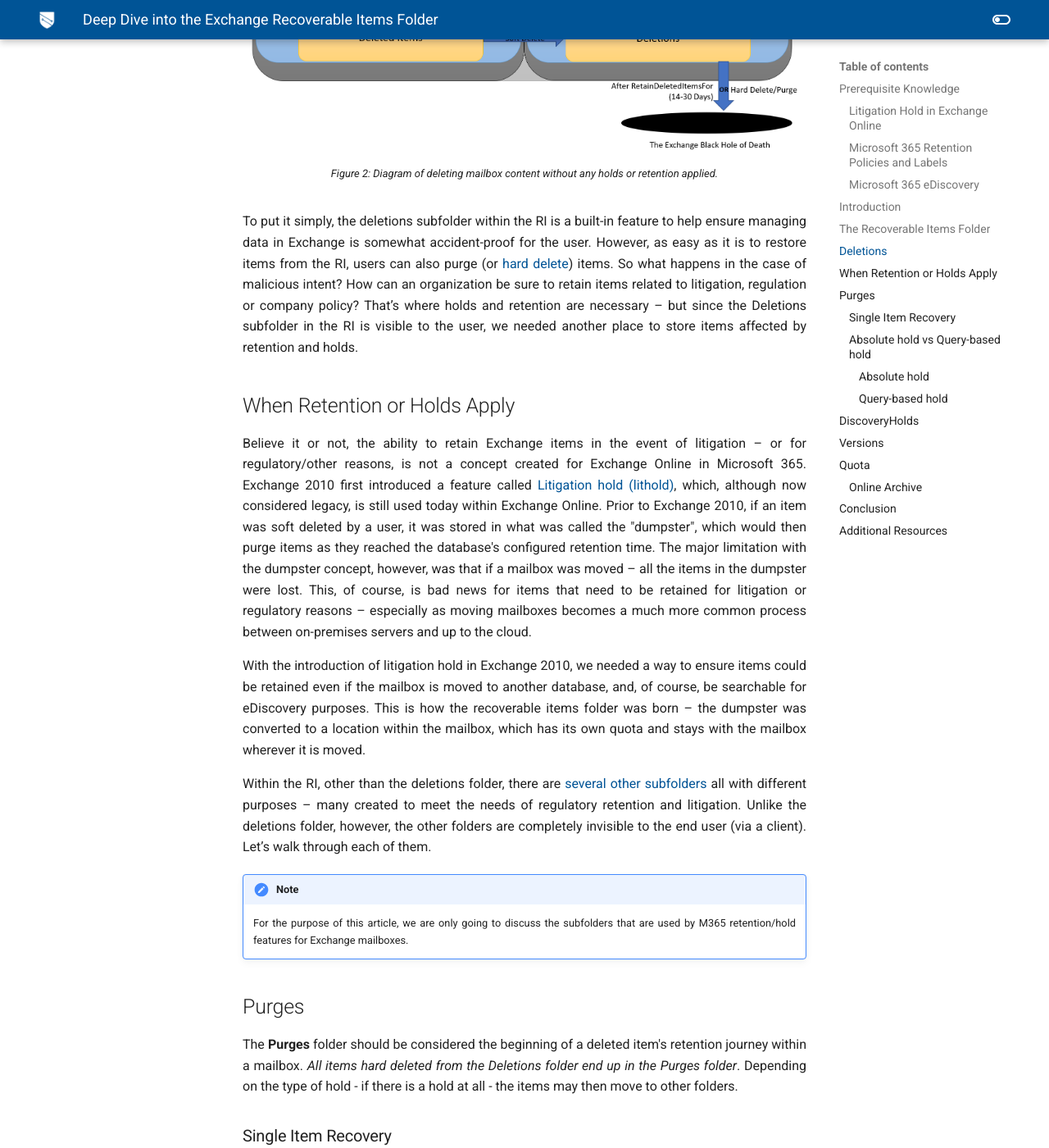
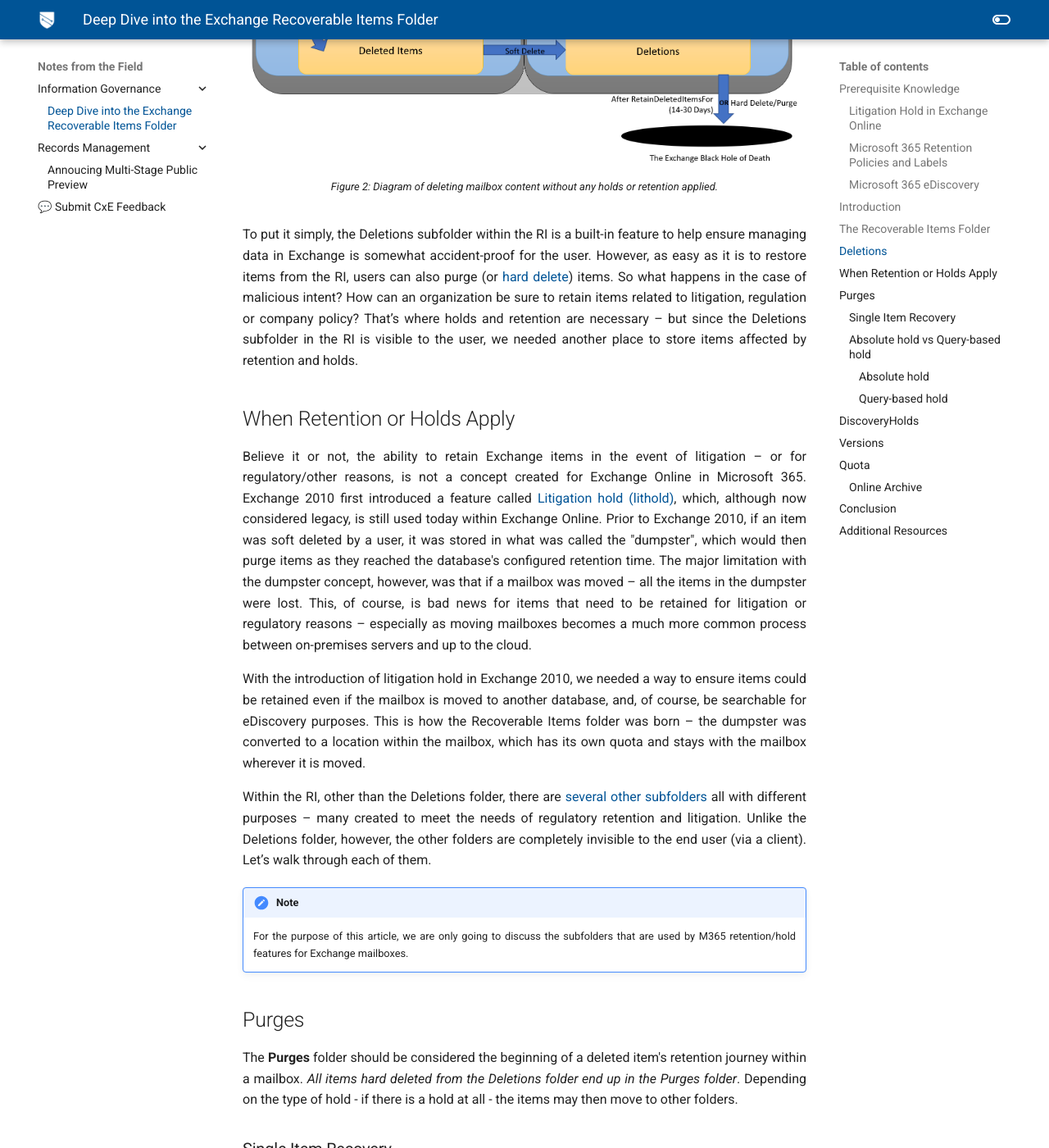
Before and after one commit to microsoft/ComplianceCxE, an MkDocs documentation site: the page built from docs/notes/mig/ri.md, in a window 1280 px wide and 1400 px high, scrolled down 2831 px. Shown: the whole window at 82% size. Built offline with MkDocs 1.6.1 and Material for MkDocs 9.7.7, drawn with Linux system fonts in a browser that asks for light colours; comment, search, counter and statistics services are not loaded; old or Windows-style settings are respelled for this version of MkDocs; some of the changed text lies outside the part shown.

Commit message:
typos;update disclaimer;publish ri article

```diff
--- a/docs/notes/mig/ri.md
+++ b/docs/notes/mig/ri.md
@@ -36,7 +36,7 @@
 
 ## Introduction
 
-The Exchange mailbox can be a mysterious place.  Many people see only the face of their mailbox - that is what's available to them in an email client such as Outlook.  However there's a whole world of information and structure behind the scenes that only Exchange administrators typically get to witness. Join me as we peel away the layers of the mailbox to understand how it is affected by Microsoft 365 Information Governance (MIG) and eDiscovery solutions.
+The Exchange mailbox can be a mysterious place.  Many people see only the face of their mailbox - that is what's available to them in an email client such as Outlook.  However there's a whole world of information and structure behind the scenes that only Exchange administrators typically get to witness. Join me as we peel away the layers of the mailbox to understand how it is affected by [Microsoft 365 Information Governance (MIG)](https://docs.microsoft.com/en-us/microsoft-365/compliance/manage-information-governance?view=o365-worldwide) and [eDiscovery](https://docs.microsoft.com/en-us/microsoft-365/compliance/ediscovery?view=o365-worldwide) solutions.
 
 ## The Recoverable Items Folder
 
@@ -51,7 +51,9 @@
 
 ## Deletions
 
-When items are deleted from their original location, they are generally (unless deleted with SHIFT + DELETE) first sent to the ‘Deleted Items’ folder within the IPM Subtree.  This is a sort of visible safety net that provides users another chance to restore something if it was accidentally deleted.  However, if permanently deleted, or if deleted from the 'Deleted Items' folder (otherwise known as a [soft delete](https://docs.microsoft.com/en-us/exchange/security-and-compliance/recoverable-items-folder/recoverable-items-folder#terminology)), it is then sent to the **Deletions** subfolder within the Recoverable Items folder, which is another less visible safety net.  Items in this folder [can be restored or purged by the user in Outlook or Outlook on the Web (OWA)](https://support.microsoft.com/en-us/office/recover-deleted-items-or-email-in-outlook-web-app-c3d8fc15-eeef-4f1c-81df-e27964b7edd4) for as long as the mailbox is [configured to keep deleted items for](https://docs.microsoft.com/en-us/exchange/recipients-in-exchange-online/manage-user-mailboxes/change-deleted-item-retention).  This configuration is referred to as the **RetainDeletedItemsFor** value which, in Exchange Online, is 14 days by default, expandable to up to 30 days.
+When items are deleted from their original location, they are generally (unless deleted with SHIFT + DELETE) first sent to the ‘Deleted Items’ folder within the IPM Subtree.  This is a sort of visible safety net that provides users another chance to restore something if it was accidentally deleted.
+
+However, if permanently deleted, or if deleted from the 'Deleted Items' folder (otherwise known as a [soft delete](https://docs.microsoft.com/en-us/exchange/security-and-compliance/recoverable-items-folder/recoverable-items-folder#terminology)), it is then sent to the **Deletions** subfolder within the Recoverable Items folder, which is another less visible safety net.  Items in this folder [can be restored or purged by the user in Outlook or Outlook on the Web (OWA)](https://support.microsoft.com/en-us/office/recover-deleted-items-or-email-in-outlook-web-app-c3d8fc15-eeef-4f1c-81df-e27964b7edd4) for as long as the mailbox is [configured to keep deleted items for](https://docs.microsoft.com/en-us/exchange/recipients-in-exchange-online/manage-user-mailboxes/change-deleted-item-retention).  This configuration is referred to as the **RetainDeletedItemsFor** value which, in Exchange Online, is 14 days by default, expandable to up to 30 days.
 
 *Figure 2* in the diagram below gives a very high level view of the *user visible* deletion process:
 
@@ -60,15 +62,15 @@
     <figcaption>Figure 2: Diagram of deleting mailbox content without any holds or retention applied.</figcaption>
 </figure>
 
-To put it simply, the deletions subfolder within the RI is a built-in feature to help ensure managing data in Exchange is somewhat accident-proof for the user.  However, as easy as it is to restore items from the RI, users can also purge (or [hard delete](https://docs.microsoft.com/en-us/exchange/security-and-compliance/recoverable-items-folder/recoverable-items-folder#terminology)) items.  So what happens in the case of malicious intent?  How can an organization be sure to retain items related to litigation, regulation or company policy?  That’s where holds and retention are necessary – but since the Deletions subfolder in the RI is visible to the user, we needed another place to store items affected by retention and holds.
+To put it simply, the Deletions subfolder within the RI is a built-in feature to help ensure managing data in Exchange is somewhat accident-proof for the user.  However, as easy as it is to restore items from the RI, users can also purge (or [hard delete](https://docs.microsoft.com/en-us/exchange/security-and-compliance/recoverable-items-folder/recoverable-items-folder#terminology)) items.  So what happens in the case of malicious intent?  How can an organization be sure to retain items related to litigation, regulation or company policy?  That’s where holds and retention are necessary – but since the Deletions subfolder in the RI is visible to the user, we needed another place to store items affected by retention and holds.
 
 ## When Retention or Holds Apply
 
 Believe it or not, the ability to retain Exchange items in the event of litigation – or for regulatory/other reasons, is not a concept created for Exchange Online in Microsoft 365.  Exchange 2010 first introduced a feature called [Litigation hold (lithold)](https://docs.microsoft.com/en-us/Exchange/policy-and-compliance/holds/litigation-holds?view=exchserver-2019), which, although now considered legacy, is still used today within Exchange Online.  Prior to Exchange 2010, if an item was soft deleted by a user, it was stored in what was called the "dumpster", which would then purge items as they reached the database's configured retention time.  The major limitation with the dumpster concept, however, was that if a mailbox was moved – all the items in the dumpster were lost.  This, of course, is bad news for items that need to be retained for litigation or regulatory reasons – especially as moving mailboxes becomes a much more common process between on-premises servers and up to the cloud.
 
-With the introduction of litigation hold in Exchange 2010, we needed a way to ensure items could be retained even if the mailbox is moved to another database, and, of course, be searchable for eDiscovery purposes.  This is how the recoverable items folder was born – the dumpster was converted to a location within the mailbox, which has its own quota and stays with the mailbox wherever it is moved.
+With the introduction of litigation hold in Exchange 2010, we needed a way to ensure items could be retained even if the mailbox is moved to another database, and, of course, be searchable for eDiscovery purposes.  This is how the Recoverable Items folder was born – the dumpster was converted to a location within the mailbox, which has its own quota and stays with the mailbox wherever it is moved.
 
-Within the RI, other than the deletions folder, there are [several other subfolders](https://docs.microsoft.com/en-us/exchange/security-and-compliance/recoverable-items-folder/recoverable-items-folder#recoverable-items-folder) all with different purposes – many created to meet the needs of regulatory retention and litigation.  Unlike the deletions folder, however, the other folders are completely invisible to the end user (via a client).  Let’s walk through each of them.
+Within the RI, other than the Deletions folder, there are [several other subfolders](https://docs.microsoft.com/en-us/exchange/security-and-compliance/recoverable-items-folder/recoverable-items-folder#recoverable-items-folder) all with different purposes – many created to meet the needs of regulatory retention and litigation.  Unlike the Deletions folder, however, the other folders are completely invisible to the end user (via a client).  Let’s walk through each of them.
 
 !!! note
     For the purpose of this article, we are only going to discuss the subfolders that are used by M365 retention/hold features for Exchange mailboxes.
@@ -89,7 +91,7 @@
 !!! example
     *A user does not have any retention policy or hold applied to their mailbox and the RetainDeletedItemsFor value is the default of 14 days.*
 
-    The user deletes an email message from the inbox then soft deletes it from the Deleted items folder.  7 days later, the user goes into the Deletions folder within Outlook or OWA and hard deletes the message.  At this point, single item recovery will move the message to the Purges folder, where it will remain for 14 days before finally being purged.
+    The user deletes an email message from the inbox then soft deletes it from the Deleted Items folder.  7 days later, the user goes into the Deletions folder within Outlook or OWA and hard deletes the message.  **At this point, single item recovery will move the message to the Purges folder, where it will remain for 14 days before finally being purged**.
 
 <figure>
     <img src="../../img/ri-3.png"/>
@@ -102,7 +104,7 @@
 
 #### Absolute hold
 
-Absolute holds are basically defined as when litigation hold or [delay hold](https://docs.microsoft.com/en-us/microsoft-365/compliance/identify-a-hold-on-an-exchange-online-mailbox?view=o365-worldwide#managing-mailboxes-on-delay-hold) is enabled without a [LitigationHoldDuration](https://docs.microsoft.com/en-us/Exchange/policy-and-compliance/holds/litigation-holds?view=exchserver-2019#use-the-exchange-management-shell-to-place-a-mailbox-on-litigation-hold-and-preserve-items-for-a-specified-duration) defined.  This was our first type of hold with Exchange on-premises, whereas the entire mailbox was required to be kept forever.  Because there was no further evaluation needed of what to keep and what not to keep, items simply remained within the Purges folder until litigation hold was disabled.
+Absolute holds are basically defined as when [Exchange litigation hold](https://docs.microsoft.com/en-us/exchange/security-and-compliance/in-place-and-litigation-holds) or [delay hold](https://docs.microsoft.com/en-us/microsoft-365/compliance/identify-a-hold-on-an-exchange-online-mailbox?view=o365-worldwide#managing-mailboxes-on-delay-hold) is enabled without a [LitigationHoldDuration](https://docs.microsoft.com/en-us/Exchange/policy-and-compliance/holds/litigation-holds?view=exchserver-2019#use-the-exchange-management-shell-to-place-a-mailbox-on-litigation-hold-and-preserve-items-for-a-specified-duration) defined.  This was our first type of hold with Exchange on-premises, whereas the entire mailbox was required to be kept forever.  Because there was no further evaluation needed of what to keep and what not to keep, items simply remained within the Purges folder until litigation hold was disabled.
 
 !!! important
     Because they always apply to the entire mailbox, **absolute holds always take precedence over any other type of hold**.
@@ -128,14 +130,14 @@
 
 ## DiscoveryHolds
 
-As mentioned above, the DiscoveryHolds folder is used to evaluate and then keep items that match a query-based hold.  However, as also mentioned above, the *purges folder is always used first*.
+As mentioned above, the DiscoveryHolds folder is used to evaluate and then keep items that match a query-based hold.  However, as also mentioned above, the *Purges folder is always used first*.
 
 This is where the **RetainDeletedItemsFor** configuration is again important.  As the items reach their configured time within the Purges folder, if a query based hold is applied to the mailbox (with no absolute hold specified), the items will then be moved to the DiscoveryHolds folder.
 
 !!! example
     *A user has an org-wide Microsoft 365 retention policy applied to their mailbox, Litigation hold is disabled and the RetainDeletedItemsFor value is the default of 14 days.*
 
-    The user deletes an email from their inbox, then soft deletes the message from the deleted items folder.  After 7 days, the user hard deletes the message from the Deletions folder.  The message is then stored within the Purges folder for 14 days before being moved to the DiscoveryHolds folder to remain until no longer subject to the applied retention policy.
+    The user deletes an email from their inbox, then soft deletes the message from the Deleted Items folder.  After 7 days, the user hard deletes the message from the Deletions folder.  **The message is then stored within the Purges folder for 14 days before being moved to the DiscoveryHolds folder to remain until no longer subject to the applied retention policy**.
 
 <figure>
     <img src="../../img/ri-5.png"/>
@@ -153,7 +155,7 @@
 
     The user sends an email to their personal email address with an attachment. After sending, they go into their Sent items, and choose to remove the attachment.  Then they delete, soft delete and hard delete the sent message.
 
-    When the user removes the attachment, Exchange will copy the original version of the message (with the attachment) to the Versions folder *before* removing the attachment.  When the user hard deletes the message, it will be retained in the Purges folder for 14 days, then moved to the DiscoveryHolds folder.  Both the original sent message and the deleted modified message will be discoverable via eDiscovery searches and both will be removed once the eDiscovery hold is removed.
+    When the user removes the attachment, **Exchange will copy the original version of the message (with the attachment) to the Versions folder *before* removing the attachment**.  When the user hard deletes the message, **it will be retained in the Purges folder for 14 days, then moved to the DiscoveryHolds folder**.  Both the original sent message and the deleted modified message will be discoverable via eDiscovery searches and both will be removed once the eDiscovery hold is removed.
 
 <figure>
     <img src="../../img/ri-6.png"/>
@@ -162,7 +164,7 @@
 
 ## Quota
 
-One of the benefits of the recoverable items folder is that it has a [quota separate from that of the user's mailbox](https://docs.microsoft.com/en-us/exchange/security-and-compliance/recoverable-items-folder/recoverable-items-folder#recoverable-items-mailbox-quotas).  *This is actually incredibly important*.  The Recoverable Items folder should be completely seamless to the user (in other words, they user should have no idea it exists) - if it shared the same quota as the mailbox, all kinds of potential issues could arise, such as preventing the user from sending/receiving email because they unintentionally deleted too many things that were subject to a hold.
+One of the benefits of the Recoverable Items folder is that it has a [quota separate from that of the user's mailbox](https://docs.microsoft.com/en-us/exchange/security-and-compliance/recoverable-items-folder/recoverable-items-folder#recoverable-items-mailbox-quotas).  *This is actually incredibly important*.  The Recoverable Items folder should be completely seamless to the user (in other words, they user should have no idea it exists) - if it shared the same quota as the mailbox, all kinds of potential issues could arise, such as preventing the user from sending/receiving email because they unintentionally deleted too many things that were subject to a hold.
 
 In Exchange Online, the following quota's exist:
 
@@ -173,9 +175,9 @@
 
 ### Online Archive
 
-While the recoverable items folder having a separate quota from the mailbox greatly reduces the chance of users being impacted by retention policies or holds, there is still a potential risk.  If, for some reason, the RI folder exceeds it's quota, users will no longer be able to delete items. To prevent this, it is highly recommended to use [Online Archiving](https://docs.microsoft.com/en-us/office365/servicedescriptions/exchange-online-archiving-service-description/exchange-online-archiving-service-description).
+While the Recoverable Items folder having a separate quota from the mailbox greatly reduces the chance of users being impacted by retention policies or holds, there is still a potential risk.  If, for some reason, the RI folder exceeds it's quota, users will no longer be able to delete items. To prevent this, it is highly recommended to use [Online Archiving](https://docs.microsoft.com/en-us/office365/servicedescriptions/exchange-online-archiving-service-description/exchange-online-archiving-service-description).
 
-A [default MRM tag exists out of the box](https://docs.microsoft.com/en-us/microsoft-365/compliance/increase-the-recoverable-quota-for-mailboxes-on-hold?view=o365-worldwide) which, if Online Archiving is enabled, automatically moves items that are 14 days or older from the primary RI folder to the RI folder within the online archive.  This helps to ensure that the RI folder doesn't exceed it's quota as the online archive has it's [own RI folder](https://docs.microsoft.com/en-us/microsoft-365/compliance/increase-the-recoverable-quota-for-mailboxes-on-hold?view=o365-worldwide):
+A [default MRM tag exists out of the box](https://docs.microsoft.com/en-us/microsoft-365/compliance/increase-the-recoverable-quota-for-mailboxes-on-hold?view=o365-worldwide) which, if Online Archiving is enabled, automatically moves items that are 14 days or older from the primary RI folder to the RI folder within the Online Archive.  This helps to ensure that the RI folder doesn't exceed it's quota as the Online Archive has it's [own RI folder](https://docs.microsoft.com/en-us/microsoft-365/compliance/increase-the-recoverable-quota-for-mailboxes-on-hold?view=o365-worldwide):
 
 | Location | Not on Hold | On Hold |
 | --- | --- | --- |
@@ -183,7 +185,7 @@
 | Recoverable Items Folder (Archive) | 30 GB | 100 GB |
 
 !!! note
-    The [auto-expanding capabilities](https://docs.microsoft.com/en-us/microsoft-365/compliance/enable-unlimited-archiving?view=o365-worldwide) of the online archive [also apply to the recoverable items folder within the archive](https://techcommunity.microsoft.com/t5/exchange-team-blog/office-365-auto-expanding-archives-faq/ba-p/607784).
+    The [auto-expanding capabilities](https://docs.microsoft.com/en-us/microsoft-365/compliance/enable-unlimited-archiving?view=o365-worldwide) of the Online Archive [also apply to the Recoverable Items folder within the archive](https://techcommunity.microsoft.com/t5/exchange-team-blog/office-365-auto-expanding-archives-faq/ba-p/607784).
 
 ## Conclusion
 
--- a/mkdocs.yml
+++ b/mkdocs.yml
@@ -21,7 +21,8 @@
       #- Advanced Audit: notes/audit.md
       #- Insider Risk: notes/ir.md
       #- Communication Compliance: notes/cc.md
-      #- Information Governance:
+      - Information Governance:
+        - Deep Dive into the Exchange Recoverable Items Folder: notes/mig/ri.md
       - Records Management:
         - Annoucing Multi-Stage Public Preview: notes/mig/ms.md
       #- Information Protection: notes/mip.md
```
Also changed, not shown: docs/index.md (+2 -2 lines).
